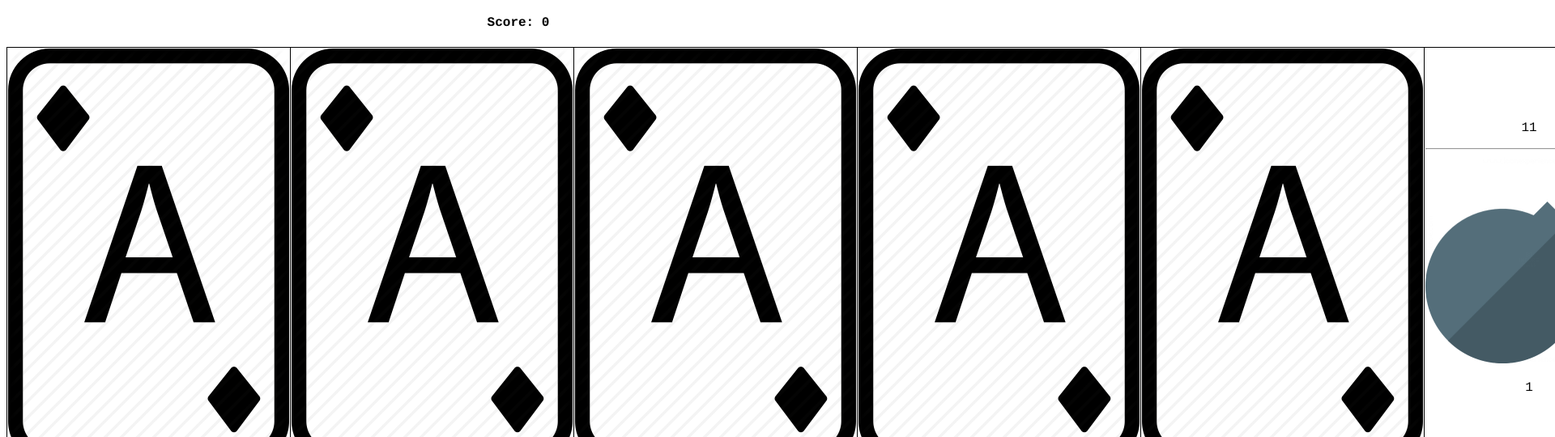
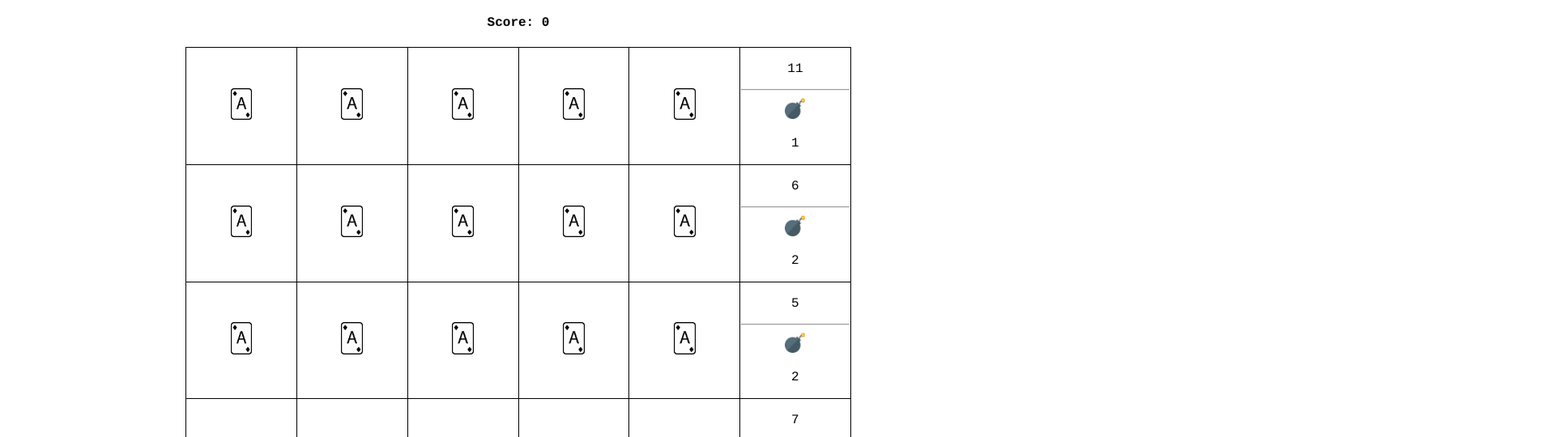
Before and after one commit to laurenbarry00/BombFip, a plain HTML site: page game.html in a window 1280 px wide. Shown: the part 61-601 px from the top of the page at 81% size, 1920 px wide, since content can reach past the window. Drawn offline with nearby package versions, Linux system fonts and the light colour scheme.

Commit message:
Updated CSS

```diff
--- a/css/game.css
+++ b/css/game.css
@@ -1,18 +1,19 @@
 table {
     border-collapse: collapse;
-    display: inline;
-    padding: 0px;
+    display: inline-block;
+    width: 65%;
 }
-td, tr {
-    border: 1px solid black;
-    width: 19%;
+tr {
+    height: 80%;
 }
 
 td {
+    border: 1px solid black;
+    width: 3%;
 }
 
-tr img {
-    height: 10%;
+td img {
+    width: 20%;
 }
 
 body {
```
